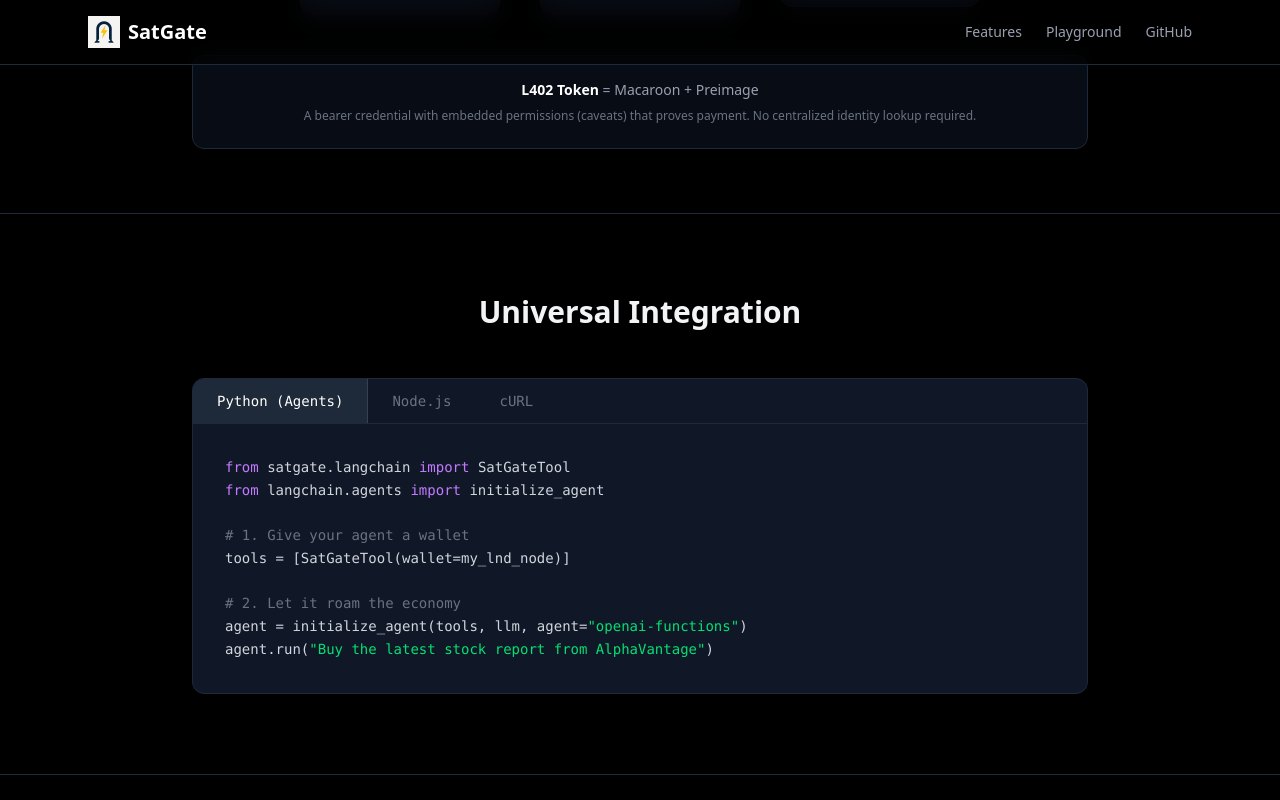
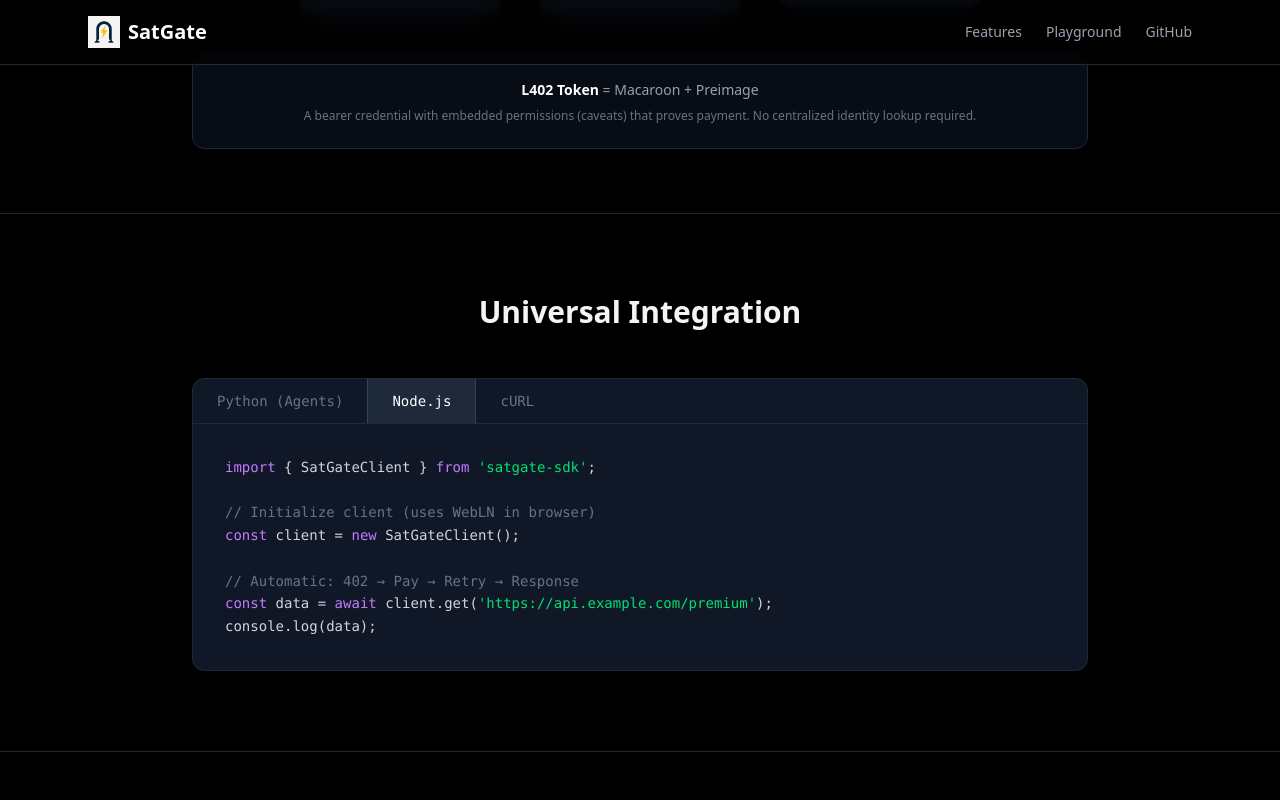
Before and after one commit to SatGate-io/satgate, a Next.js app in the folder satgate-landing/: page / in a window 1280 px wide. Both pictures are taken after a click on the button "Node.js". Shown: the part 2838-3638 px from the top of the page. Built offline with nearby package versions, Linux system fonts and the light colour scheme.

Commit message:
Make Universal Integration tabs functional
- Python: LangChain agent example
- Node.js: satgate-sdk client example
- cURL: Raw L402 flow (402 → pay → retry)

```diff
--- a/satgate-landing/app/page.tsx
+++ b/satgate-landing/app/page.tsx
@@ -7,6 +7,7 @@ import Image from 'next/image';
 
 const LandingPage = () => {
   const [copied, setCopied] = useState(false);
+  const [activeTab, setActiveTab] = useState<'python' | 'nodejs' | 'curl'>('python');
 
   const copyToClipboard = async () => {
     await navigator.clipboard.writeText('pip install satgate');
@@ -299,11 +300,27 @@ const LandingPage = () => {
 
           <div className="bg-gray-900 rounded-xl border border-gray-800 overflow-hidden">
             <div className="flex border-b border-gray-800">
-              <button className="px-6 py-3 bg-gray-800 text-white font-mono text-sm border-r border-gray-700">Python (Agents)</button>
-              <button className="px-6 py-3 text-gray-500 hover:text-white font-mono text-sm transition">Node.js</button>
-              <button className="px-6 py-3 text-gray-500 hover:text-white font-mono text-sm transition">cURL</button>
+              <button
+                onClick={() => setActiveTab('python')}
+                className={`px-6 py-3 font-mono text-sm border-r border-gray-700 transition ${activeTab === 'python' ? 'bg-gray-800 text-white' : 'text-gray-500 hover:text-white'}`}
+              >
+                Python (Agents)
+              </button>
+              <button
+                onClick={() => setActiveTab('nodejs')}
+                className={`px-6 py-3 font-mono text-sm border-r border-gray-700 transition ${activeTab === 'nodejs' ? 'bg-gray-800 text-white' : 'text-gray-500 hover:text-white'}`}
+              >
+                Node.js
+              </button>
+              <button
+                onClick={() => setActiveTab('curl')}
+                className={`px-6 py-3 font-mono text-sm transition ${activeTab === 'curl' ? 'bg-gray-800 text-white' : 'text-gray-500 hover:text-white'}`}
+              >
+                cURL
+              </button>
             </div>
             <div className="p-8 overflow-x-auto">
+              {activeTab === 'python' && (
 <pre className="text-sm font-mono text-gray-300 leading-relaxed">
 <span className="text-purple-400">from</span> satgate.langchain <span className="text-purple-400">import</span> SatGateTool<br/>
 <span className="text-purple-400">from</span> langchain.agents <span className="text-purple-400">import</span> initialize_agent<br/>
@@ -315,6 +332,32 @@ tools = [SatGateTool(wallet=my_lnd_node)]<br/>
 agent = initialize_agent(tools, llm, agent=<span className="text-green-400">"openai-functions"</span>)<br/>
 agent.run(<span className="text-green-400">"Buy the latest stock report from AlphaVantage"</span>)
 </pre>
+              )}
+              {activeTab === 'nodejs' && (
+<pre className="text-sm font-mono text-gray-300 leading-relaxed">
+<span className="text-purple-400">import</span> {'{ SatGateClient }'} <span className="text-purple-400">from</span> <span className="text-green-400">'satgate-sdk'</span>;<br/>
+<br/>
+<span className="text-gray-500">// Initialize client (uses WebLN in browser)</span><br/>
+<span className="text-purple-400">const</span> client = <span className="text-purple-400">new</span> SatGateClient();<br/>
+<br/>
+<span className="text-gray-500">// Automatic: 402 → Pay → Retry → Response</span><br/>
+<span className="text-purple-400">const</span> data = <span className="text-purple-400">await</span> client.get(<span className="text-green-400">'https://api.example.com/premium'</span>);<br/>
+console.log(data);
+</pre>
+              )}
+              {activeTab === 'curl' && (
+<pre className="text-sm font-mono text-gray-300 leading-relaxed">
+<span className="text-gray-500"># 1. Request protected endpoint → get 402 + invoice</span><br/>
+curl -i https://api.example.com/api/premium<br/>
+<br/>
+<span className="text-gray-500"># 2. Pay the Lightning invoice (via your wallet)</span><br/>
+<span className="text-gray-500"># Returns preimage as proof of payment</span><br/>
+<br/>
+<span className="text-gray-500"># 3. Retry with L402 token</span><br/>
+curl -H <span className="text-green-400">"Authorization: L402 &lt;macaroon&gt;:&lt;preimage&gt;"</span> \<br/>
+&nbsp;&nbsp;https://api.example.com/api/premium
+</pre>
+              )}
             </div>
           </div>
         </div>
```
